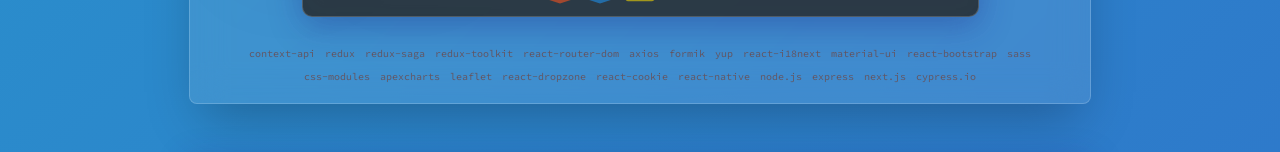
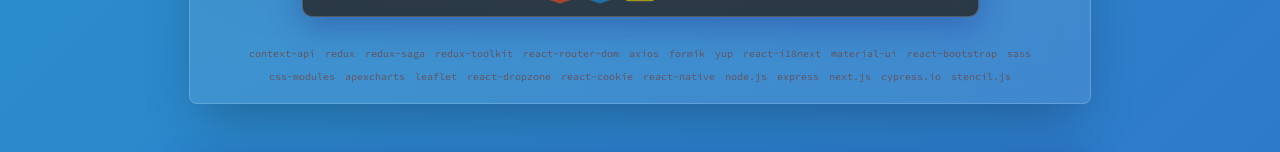
Before and after one commit to buraltintas/my-portfolio, a React (Create React App) app: page / in a window 1280 px wide. Shown: the part 607-759 px from the top of the page. Built offline with nearby package versions, Linux system fonts and the light colour scheme.

Commit message:
update techs

```diff
--- a/src/components/home/Home.js
+++ b/src/components/home/Home.js
@@ -26,6 +26,7 @@
     'express',
     'next.js',
     'cypress.io',
+    'stencil.js'
   ];
 
   return (
```
